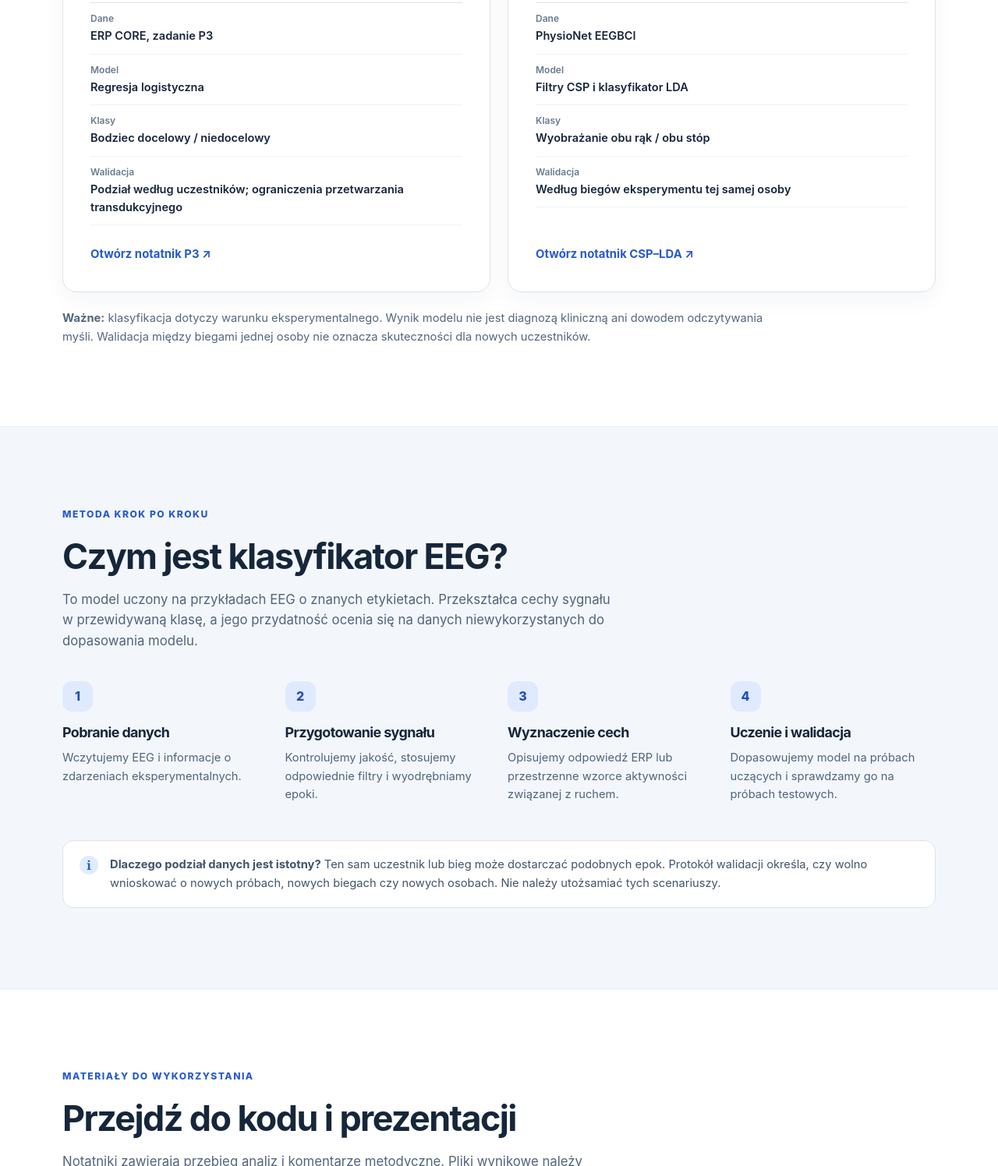
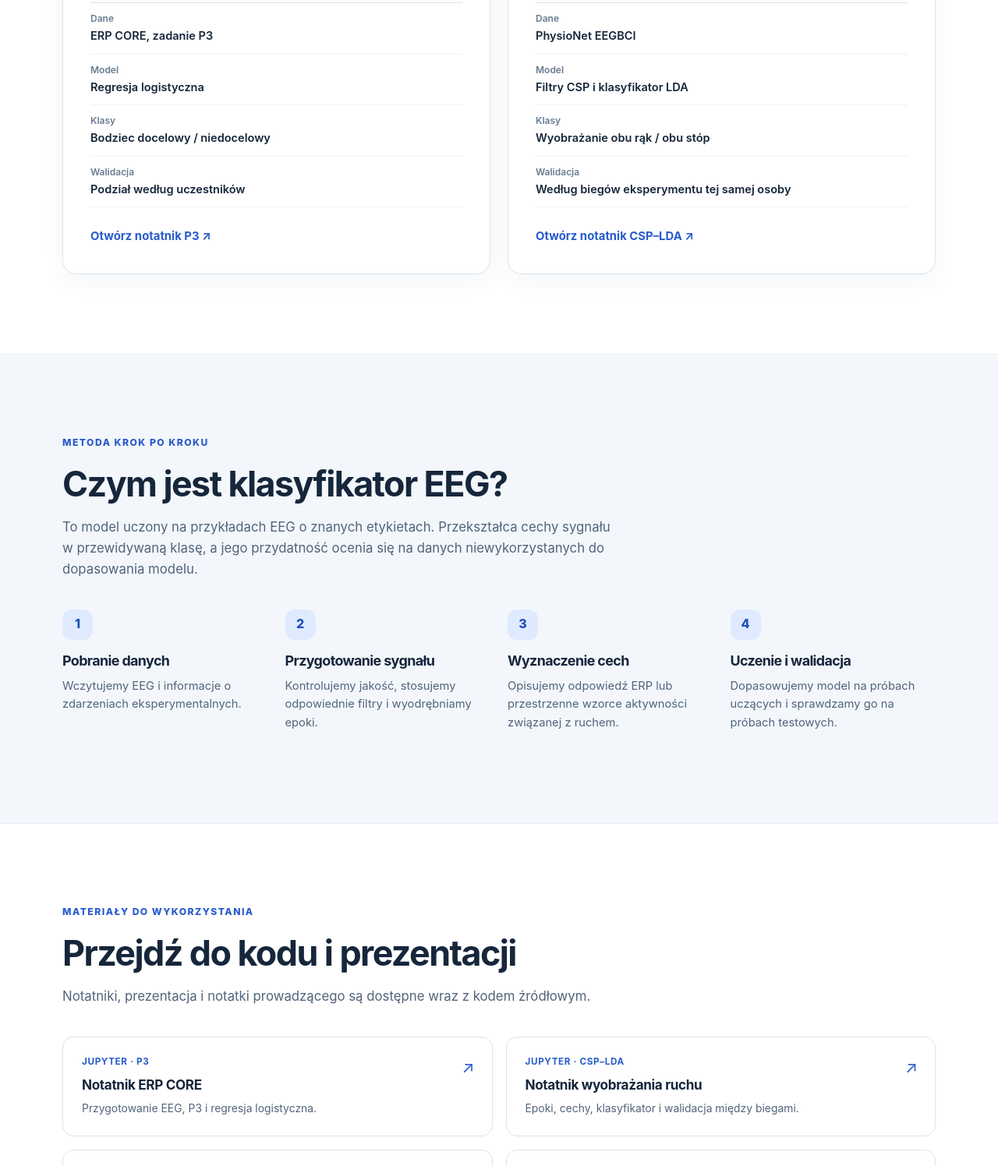
Before and after one commit to MatPomGit/app-eeg-mne, a plain HTML site: page site/index.html in a window 1280 px wide. Shown: the part 1304-2800 px from the top of the page at 78% size. Drawn offline with Linux system fonts and the light colour scheme.

Commit message:
fix(site): remove condescending disclaimers and repetitive warnings (#5)

```diff
--- a/site/index.html
+++ b/site/index.html
@@ -44,7 +44,7 @@
           <div class="signal-header"><span class="signal-light"></span> Schemat przebiegów EEG <span class="signal-label">ILUSTRACJA</span></div>
           <svg class="signal-graphic" viewBox="0 0 520 292" role="img" aria-labelledby="signal-title signal-desc">
             <title id="signal-title">Trzy stylizowane przebiegi EEG</title>
-            <desc id="signal-desc">Ilustracja schematyczna o trzech kanałach, nie przedstawia rzeczywistych danych pomiarowych.</desc>
+            <desc id="signal-desc">Schemat trzech przebiegów kanałów C3, Cz i C4.</desc>
             <defs>
               <pattern id="grid" width="32" height="32" patternUnits="userSpaceOnUse"><path d="M 32 0 L 0 0 0 32" fill="none" stroke="#dce7f2" stroke-width="1"/></pattern>
               <linearGradient id="filltrace" x1="0" y1="0" x2="1" y2="0"><stop offset="0%" stop-color="#396bd7"/><stop offset="100%" stop-color="#23a7ae"/></linearGradient>
@@ -58,7 +58,6 @@
             <path d="M62 222 L76 222 85 216 96 231 105 213 114 234 125 216 136 225 146 220 158 221 168 212 177 231 190 214 200 229 211 220 224 223 234 214 246 230 255 216 268 222 280 221 291 214 302 229 313 219 325 223 337 216 348 231 360 214 371 229 382 220 394 222 408 219 419 226 432 214 443 228 454 219 464 222 476 217 487 222" stroke="#778dbb" stroke-width="2.5" fill="none" stroke-linecap="round" stroke-linejoin="round"/>
             <g fill="#728397" font-size="11" font-family="system-ui, sans-serif"><text x="62" y="273">Przykładowy przebieg w czasie →</text></g>
           </svg>
-          <p class="signal-footnote">Ilustracja poglądowa. Dane i wyniki eksperymentów znajdują się w notatnikach.</p>
         </div>
       </div>
     </section>
@@ -79,7 +78,7 @@
               <div><dt>Dane</dt><dd>ERP CORE, zadanie P3</dd></div>
               <div><dt>Model</dt><dd>Regresja logistyczna</dd></div>
               <div><dt>Klasy</dt><dd>Bodziec docelowy / niedocelowy</dd></div>
-              <div><dt>Walidacja</dt><dd>Podział według uczestników; ograniczenia przetwarzania transdukcyjnego</dd></div>
+              <div><dt>Walidacja</dt><dd>Podział według uczestników</dd></div>
             </dl>
             <a class="text-link" href="https://github.com/MatPomGit/app-eeg-mne/blob/main/notebook/eeg_P3_ERP_1.6.4.ipynb">Otwórz notatnik P3 <span aria-hidden="true">↗</span></a>
           </article>
@@ -96,7 +95,6 @@
             <a class="text-link" href="https://github.com/MatPomGit/app-eeg-mne/blob/main/mne-eeg-presentation/notebooks/mne_eeg_workshop.ipynb">Otwórz notatnik CSP–LDA <span aria-hidden="true">↗</span></a>
           </article>
         </div>
-        <p class="study-disclaimer"><strong>Ważne:</strong> klasyfikacja dotyczy warunku eksperymentalnego. Wynik modelu nie jest diagnozą kliniczną ani dowodem odczytywania myśli. Walidacja między biegami jednej osoby nie oznacza skuteczności dla nowych uczestników.</p>
       </div>
     </section>
 
@@ -113,10 +111,6 @@
           <li><span class="step-index">3</span><h3>Wyznaczenie cech</h3><p>Opisujemy odpowiedź ERP lub przestrzenne wzorce aktywności związanej z ruchem.</p></li>
           <li><span class="step-index">4</span><h3>Uczenie i walidacja</h3><p>Dopasowujemy model na próbach uczących i sprawdzamy go na próbach testowych.</p></li>
         </ol>
-        <div class="method-note">
-          <span class="method-icon" aria-hidden="true">i</span>
-          <p><strong>Dlaczego podział danych jest istotny?</strong> Ten sam uczestnik lub bieg może dostarczać podobnych epok. Protokół walidacji określa, czy wolno wnioskować o nowych próbach, nowych biegach czy nowych osobach. Nie należy utożsamiać tych scenariuszy.</p>
-        </div>
       </div>
     </section>
 
@@ -125,7 +119,7 @@
         <div class="section-head">
           <p class="section-kicker">Materiały do wykorzystania</p>
           <h2 id="materialy-title">Przejdź do kodu i prezentacji</h2>
-          <p>Notatniki zawierają przebieg analiz i komentarze metodyczne. Pliki wynikowe należy interpretować w kontekście wersji protokołu opisanej w repozytorium.</p>
+          <p>Notatniki, prezentacja i notatki prowadzącego są dostępne wraz z kodem źródłowym.</p>
         </div>
         <div class="resource-grid">
           <a class="resource" href="https://github.com/MatPomGit/app-eeg-mne/blob/main/notebook/eeg_P3_ERP_1.6.4.ipynb"><span class="resource-type">Jupyter · P3</span><strong>Notatnik ERP CORE</strong><span>Przygotowanie EEG, P3 i regresja logistyczna.</span><span class="resource-arrow" aria-hidden="true">↗</span></a>
--- a/site/styles.css
+++ b/site/styles.css
@@ -50,7 +50,6 @@ h1 span { color: var(--accent); }
 .signal-light { width: 8px; height: 8px; border-radius: 50%; background: #24a99f; }
 .signal-label { margin-left: auto; font-size: .65rem; color: #687d92; letter-spacing: .06em; border: 1px solid #d9e4ec; border-radius: 5px; padding: 2px 6px; }
 .signal-graphic { display: block; width: 100%; height: auto; margin-top: 10px; }
-.signal-footnote { margin: 0 5px 4px; font-size: .75rem; color: #728397; }
 .section { padding-block: clamp(68px, 8vw, 105px); }
 .section-tinted { background: var(--soft); border-block: 1px solid #e5edf5; }
 .section-head { max-width: 720px; margin-bottom: 38px; }
@@ -68,15 +67,11 @@ h1 span { color: var(--accent); }
 .study-facts dd { margin: 2px 0 0; font-size: .91rem; font-weight: 590; }
 .text-link { margin-top: auto; font-size: .93rem; font-weight: 750; text-decoration: none; }
 .text-link:hover { text-decoration: underline; }
-.study-disclaimer { margin: 22px 0 0; color: #52677e; font-size: .92rem; max-width: 930px; }
 .steps { display: grid; grid-template-columns: repeat(4, minmax(0,1fr)); gap: 22px; margin: 0; padding: 0; list-style: none; }
 .steps li { min-width: 0; }
 .step-index { display: grid; place-items: center; width: 39px; height: 39px; border-radius: 12px; background: #e0eafe; color: #2251b8; font-weight: 800; margin-bottom: 17px; }
 .steps h3 { font-size: 1.12rem; margin-bottom: 10px; }
 .steps p { color: var(--muted); font-size: .92rem; }
-.method-note { display: flex; gap: 15px; align-items: flex-start; background: #fff; border: 1px solid var(--line); border-radius: 14px; margin-top: 32px; padding: 19px 21px; }
-.method-note p { color: #40556a; margin: 0; font-size: .92rem; }
-.method-icon { flex: none; width: 24px; height: 24px; border-radius: 50%; display: grid; place-items: center; background: #deedff; color: var(--accent); font-family: Georgia, serif; font-weight: bold; }
 .resource-grid { display: grid; grid-template-columns: repeat(2,minmax(0,1fr)); gap: 17px; }
 .resource { position: relative; display: flex; flex-direction: column; gap: 6px; padding: 22px 54px 24px 24px; border: 1px solid var(--line); border-radius: 14px; color: var(--ink); text-decoration: none; transition: border-color .15s, transform .15s, box-shadow .15s; }
 .resource:hover { color: var(--ink); border-color: #a2bce9; transform: translateY(-2px); box-shadow: 0 8px 22px rgba(40,91,204,.07); }
```
Also changed, not shown: 1 other file.
